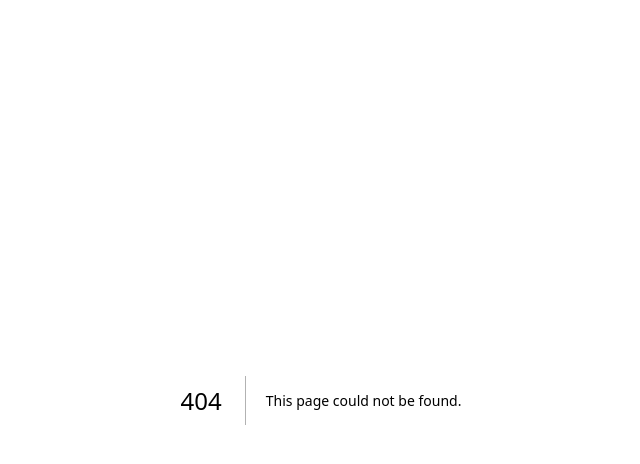
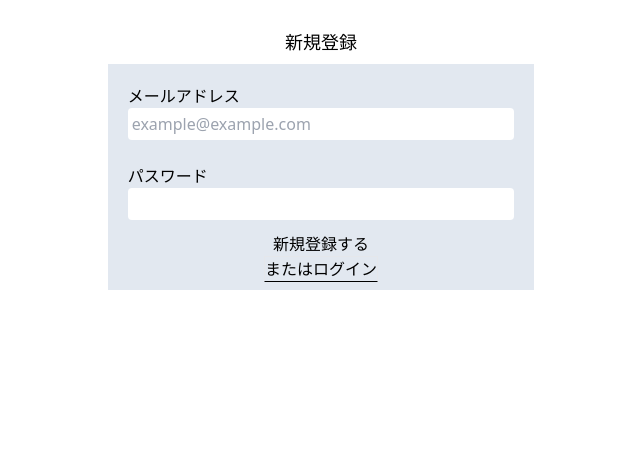
Before and after one commit to uto96315/all-you-need-engineer, a Next.js app: page /authentication/register_page in a window 1280 px wide. Before the commit this address had no page. Shown: the top 464 px of the page, without its empty margins (319-959 px from the left). Built offline with nearby package versions, Linux system fonts and the light colour scheme; no server answers.

Commit message:
新規登録画面、ログイン画面の作成

```diff
--- /dev/null
+++ b/src/pages/authentication/login_page.tsx
@@ -0,0 +1,42 @@
+import { NextPage } from "next";
+import { useRouter } from "next/router";
+import { useMutateAuth } from "hooks/useMutateAuth";
+import Input from "components/elements/input";
+import { FormEvent } from "react";
+
+
+const LoginPage: NextPage = () => {
+    const { push } = useRouter();
+    const {
+        email,
+        setEmail,
+        password,
+        setPassword,
+        loginMutation
+    } = useMutateAuth();
+
+    const handleLogin = async (e: FormEvent<HTMLFormElement>) => {
+        console.log("ボタンがタップされました");
+        e.preventDefault();
+        loginMutation.mutate();
+    };
+
+
+    return (
+        <div className="text-center pt-5">
+            <h1 className="p-2 text-lg">ログイン</h1>
+            <form onSubmit={handleLogin} className="w-1/3 bg-slate-200 p-2 m-auto text-center">
+                <Input label={"メールアドレス"} type={"email"} placeholder={"example@example.com"} value={email} setFunction={setEmail} />
+                <Input label={"パスワード"} type={"password"} placeholder={""} value={password} setFunction={setPassword} />
+
+                <button type="submit">ログインする</button>
+
+                <br />
+
+                <button type="button" className="border border-b-black" onClick={() => { push("./register_page"); }}>または新規登録</button>
+            </form>
+        </div>
+    );
+};
+
+export default LoginPage;
--- /dev/null
+++ b/src/pages/authentication/register_page.tsx
@@ -0,0 +1,48 @@
+import { NextPage } from "next";
+import { useRouter } from "next/router";
+import { useMutateAuth } from "hooks/useMutateAuth";
+import Input from "components/elements/input";
+import { FormEvent } from "react";
+
+
+
+const RegisterPage: NextPage = () => {
+    const { push } = useRouter();
+    const {
+        email,
+        setEmail,
+        password,
+        setPassword,
+        registerMutation
+    } = useMutateAuth();
+
+    // 新規登録ボタンの制御
+    const handleRegister = async (e: FormEvent<HTMLFormElement>) => {
+        e.preventDefault();
+        try {
+            registerMutation.mutate();
+        } catch (e) {
+            alert(e);
+        }
+        console.log("新規登録する");
+    };
+
+
+    return (
+        <div className="text-center pt-5">
+            <h1 className="p-2 text-lg">新規登録</h1>
+            <form onSubmit={handleRegister} className="w-1/3 bg-slate-200 p-2 m-auto text-center">
+                <Input label={"メールアドレス"} type={"email"} placeholder={"example@example.com"} value={email} setFunction={setEmail} />
+                <Input label={"パスワード"} type={"password"} placeholder={""} value={password} setFunction={setPassword} />
+
+                <button type="submit">新規登録する</button>
+                <br />
+                <button className="border border-b-black hover:text-blue-600 focus:border-b-blue-600" onClick={() => { push("./login_page"); }}>
+                    またはログイン
+                </button>
+            </form>
+        </div>
+    );
+};
+
+export default RegisterPage;
```
